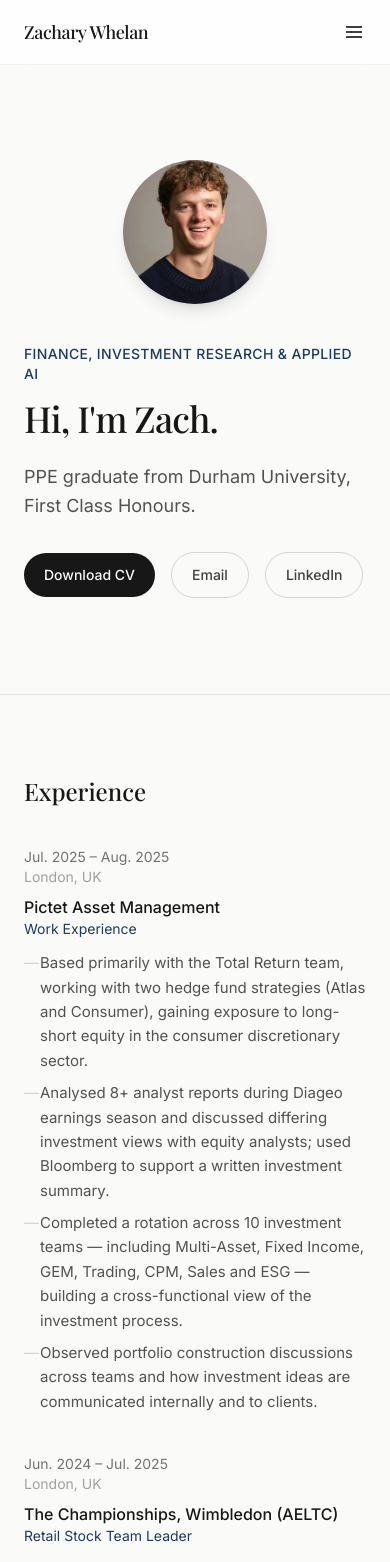
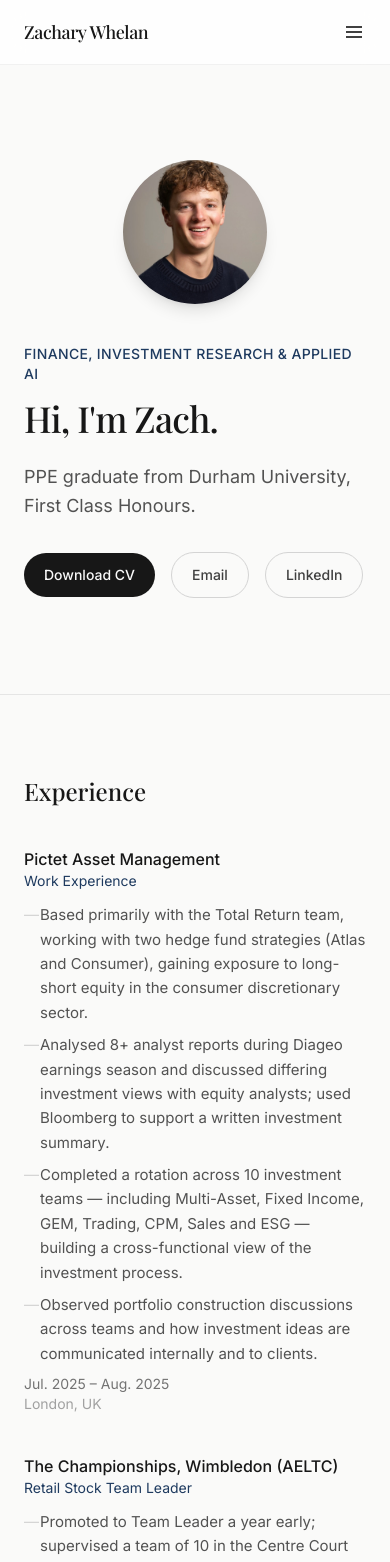
Before and after one commit to zacharywhelan/zacharywhelan.github.io, a React (Vite) app: page / in a window 390 px wide. Shown: the top 1562 px of the page. Built offline with nearby package versions, Linux system fonts and the light colour scheme.

Commit message:
Fix mobile ordering: title/role above dates in Experience and Education

```diff
--- a/src/components/Education.jsx
+++ b/src/components/Education.jsx
@@ -11,8 +11,8 @@ export default function Education() {
       <div className="space-y-10">
         {education.map((entry, i) => (
           <Reveal key={entry.school} delay={i * 60} className="grid sm:grid-cols-[220px_1fr] gap-2 sm:gap-8">
-            <p className="text-sm text-neutral-500 dark:text-neutral-500">{entry.meta}</p>
-            <div>
+            <p className="text-sm text-neutral-500 dark:text-neutral-500 order-2 sm:order-1">{entry.meta}</p>
+            <div className="order-1 sm:order-2">
               <h3 className="font-medium text-neutral-900 dark:text-neutral-100">{entry.school}</h3>
               <p className="text-sm text-accent mb-3">{entry.detail}</p>
               <ul className="space-y-2">
--- a/src/components/Experience.jsx
+++ b/src/components/Experience.jsx
@@ -11,11 +11,11 @@ export default function Experience() {
       <div className="space-y-10">
         {experience.map((job, i) => (
           <Reveal key={job.org} delay={i * 60} className="grid sm:grid-cols-[220px_1fr] gap-2 sm:gap-8">
-            <div>
+            <div className="order-2 sm:order-1">
               <p className="text-sm text-neutral-500 dark:text-neutral-500">{job.meta}</p>
               <p className="text-sm text-neutral-400 dark:text-neutral-600">{job.location}</p>
             </div>
-            <div>
+            <div className="order-1 sm:order-2">
               <h3 className="font-medium text-neutral-900 dark:text-neutral-100">{job.org}</h3>
               <p className="text-sm text-accent mb-3">{job.role}</p>
               <ul className="space-y-2">
```
